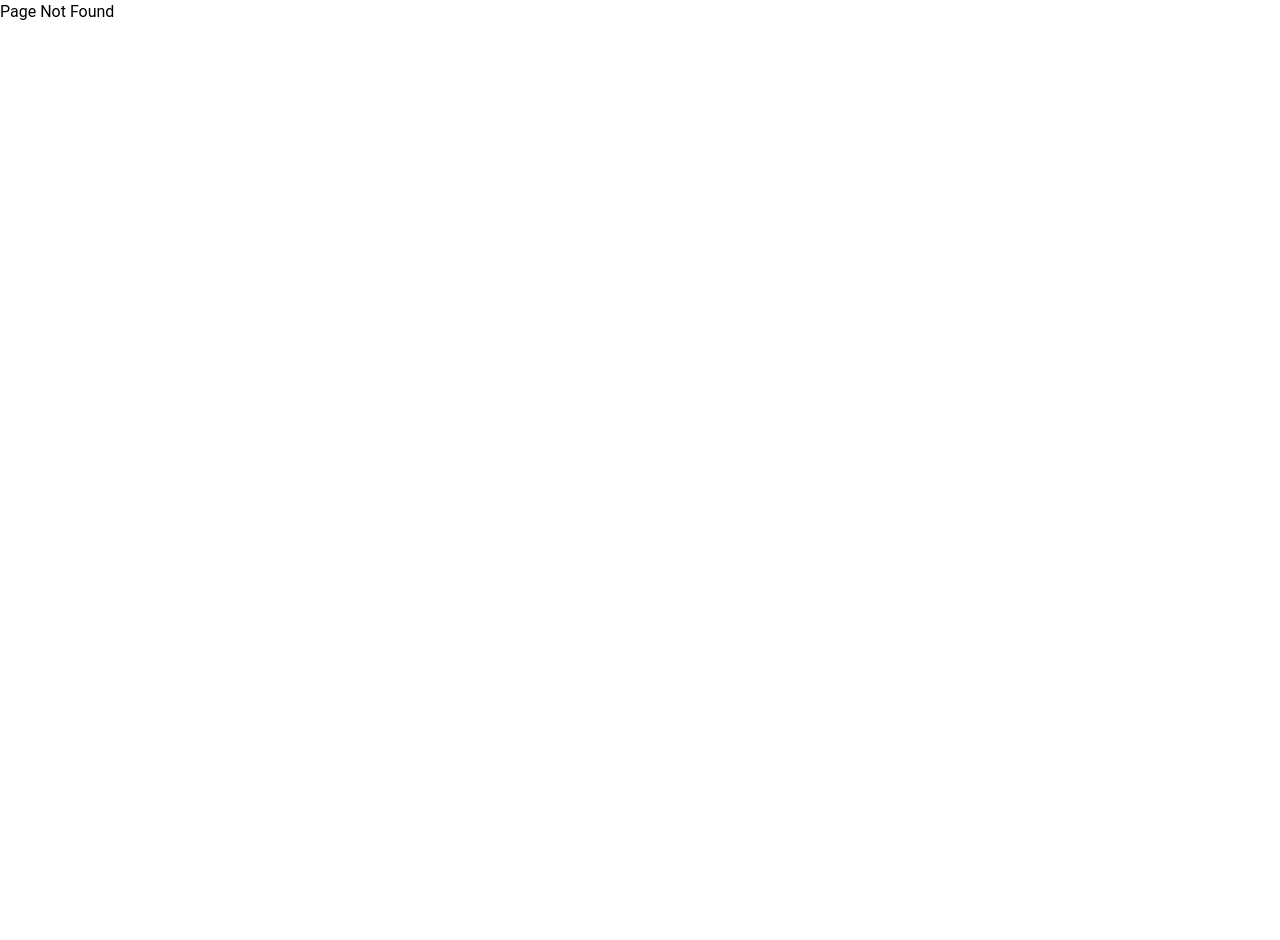
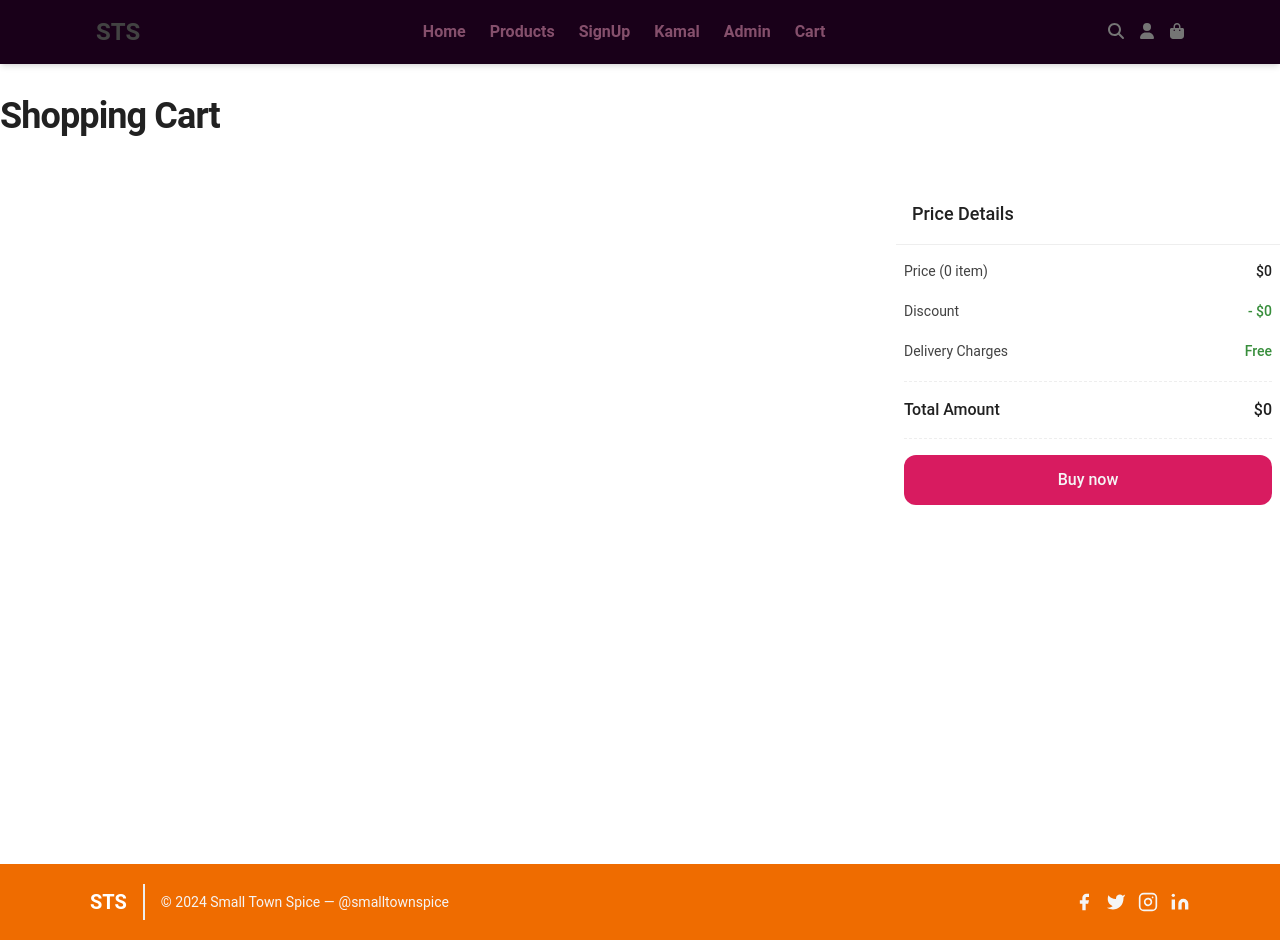
Before and after one commit to kiraashley24/inf655finalproject, a React (Create React App) app: page /cart in a window 1280 px wide. Before the commit this address had no page. Before the commit the page ends 800 px from the top, so only its background shows below. Built offline with nearby package versions, Linux system fonts and the light colour scheme.

Commit message:
added shopping cart

```diff
--- a/src/App.js
+++ b/src/App.js
@@ -3,6 +3,7 @@ import './App.css';
 import Home from "./pages/home/Home";
 import PageNotFound from "./pages/404/PageNotFound";
 import ProductInfo from "./pages/productInfo/ProductInfo";
+import CartPage from "./pages/cart/CartPage";
 function App() {
   return (
     <>
@@ -11,6 +12,7 @@ function App() {
         <Route path="/" element={<Home/>} />
         <Route path="/*" element={<PageNotFound />} />
         <Route path="/productinfo" element={<ProductInfo />} />
+        <Route path="/cart" element={<CartPage />} />
       </Routes>
       </Router>
     </>
--- a/src/components/homePageProducts/HomePageProducts.jsx
+++ b/src/components/homePageProducts/HomePageProducts.jsx
@@ -1,10 +1,11 @@
 import { useNavigate } from "react-router-dom";
 import React from 'react'
 import homeData from "./data";
+import { CartContext } from "../../context/CartContext";
 
 const HomePageProductCard = () => {
 const navigate = useNavigate();
-
+const { addToCart } = React.useContext(CartContext);
   return (
     <div className="mt-10">
       <div className="bg-amber-600 p-5">
@@ -38,7 +39,7 @@ const navigate = useNavigate();
                       <div className="flex justify-center">
                         <button
                           className=" bg-amber-500 hover:bg-yellow-600 w-full text-black py-[4px] rounded-lg font-bold"
-
+                          onClick={() => addToCart(item)}
                         >
                           Add to Cart
                         </button>
--- /dev/null
+++ b/src/context/CartContext.jsx
@@ -0,0 +1,34 @@
+import React from "react";
+
+export const CartContext = React.createContext();
+export const CartProvider = ({ children }) => {
+  const [cart, setCart] = React.useState([]);
+
+  const addToCart = (item) => {
+    // Check if the item is already in the cart
+    const existingItem = cart.find((cartItem) => cartItem.id === item.id);
+
+    if (existingItem) {
+      // If the item is already in the cart, increment the quantity
+      setCart(
+        cart.map((cartItem) =>
+          cartItem.id === item.id
+            ? { ...cartItem, quantity: cartItem.quantity + 1 }
+            : cartItem
+        )
+      );
+    } else {
+      // If the item is not in the cart, add it
+      setCart([...cart, { ...item, quantity: 1 }]);
+    }
+
+    // Log the state of the cart
+    console.log(cart);
+  };
+
+  return (
+    <CartContext.Provider value={{ cart, addToCart }}>
+      {children}
+    </CartContext.Provider>
+  );
+};
--- a/src/index.js
+++ b/src/index.js
@@ -3,12 +3,15 @@ import ReactDOM from "react-dom/client";
 import "./index.css";
 import App from "./App";
 import { ThemeProvider } from "@material-tailwind/react";
+import { CartProvider } from "./context/CartContext"
 
 const root = ReactDOM.createRoot(document.getElementById("root"));
 root.render(
   <React.StrictMode>
     <ThemeProvider>
-      <App />
+      <CartProvider>
+        <App />
+      </CartProvider>
     </ThemeProvider>
   </React.StrictMode>
 );
--- /dev/null
+++ b/src/pages/cart/CartPage.jsx
@@ -0,0 +1,146 @@
+import React from "react";
+import Layout from "../../components/layout/Layout";
+import { FontAwesomeIcon } from "@fortawesome/react-fontawesome";
+import { faTrash } from "@fortawesome/free-solid-svg-icons";
+import { CartContext } from "../../context/CartContext";
+
+const CartPage = () => {
+  const { cart } = React.useContext(CartContext);
+
+  // Calculate total price
+  const totalPrice = cart.reduce((total, item) => total + item.price, 0);
+
+  // Calculate discount (for example, 10% of total price)
+  const discount = totalPrice * 0.1;
+
+  return (
+    <Layout>
+      <div className="container mx-auto px-4 max-w-7xl px-2 lg:px-0">
+        <div className="mx-auto max-w-2xl py-8 lg:max-w-7xl">
+          <h1 className="text-3xl font-bold tracking-tight text-gray-900 sm:text-4xl">
+            Shopping Cart
+          </h1>
+          <form className="mt-12 lg:grid lg:grid-cols-12 lg:items-start lg:gap-x-12 xl:gap-x-16">
+            <section
+              aria-labelledby="cart-heading"
+              className="rounded-lg bg-white lg:col-span-8"
+            >
+              <h2 id="cart-heading" className="sr-only">
+                Items in your shopping cart
+              </h2>
+              <ul role="list" className="divide-y divide-gray-200">
+                {cart.map((item, index) => (
+                  <div key={index} className="">
+                    <li className="flex py-6 sm:py-6 ">
+                      <div className="flex-shrink-0">
+                        <img
+                          src={item.image}
+                          alt={item.title}
+                          className="sm:h-38 sm:w-38 h-24 w-24 rounded-md object-contain object-center"
+                        />
+                      </div>
+
+                      <div className="ml-4 flex flex-1 flex-col justify-between sm:ml-6">
+                        <div className="relative pr-9 sm:grid sm:grid-cols-2 sm:gap-x-6 sm:pr-0">
+                          <div>
+                            <div className="flex justify-between">
+                              <h3 className="text-sm">
+                                <a
+                                  href="#"
+                                  className="font-semibold text-black"
+                                >
+                                  {item.title}
+                                </a>
+                              </h3>
+                            </div>
+                            <div className="mt-1 flex items-end">
+                              <p className="text-sm font-medium text-gray-900">
+                                ${item.price}
+                              </p>
+                            </div>
+                          </div>
+                        </div>
+                      </div>
+                    </li>
+                    <div className="mb-2 flex">
+                      <div className="ml-6 flex text-sm">
+                        <button
+                          type="button"
+                          className="flex items-center space-x-1 px-2 py-1 pl-0"
+                        >
+                          <FontAwesomeIcon
+                            icon={faTrash}
+                            size={12}
+                            className="text-red-500"
+                          />
+                          <span className="text-xs font-medium text-red-500">
+                            Remove
+                          </span>
+                        </button>
+                      </div>
+                    </div>
+                  </div>
+                ))}
+              </ul>
+            </section>
+            {/* Order summary */}
+            <section
+              aria-labelledby="summary-heading"
+              className="mt-16 rounded-md bg-white lg:col-span-4 lg:mt-0 lg:p-0"
+            >
+              <h2
+                id="summary-heading"
+                className=" border-b border-gray-200 px-4 py-3 text-lg font-medium text-gray-900 sm:p-4"
+              >
+                Price Details
+              </h2>
+              <div>
+                <dl className=" space-y-1 px-2 py-4">
+                  <div className="flex items-center justify-between">
+                    <dt className="text-sm text-gray-800">
+                      Price ({cart.length} item)
+                    </dt>
+                    <dd className="text-sm font-medium text-gray-900">
+                      ${totalPrice}
+                    </dd>
+                  </div>
+                  <div className="flex items-center justify-between pt-4">
+                    <dt className="flex items-center text-sm text-gray-800">
+                      <span>Discount</span>
+                    </dt>
+                    <dd className="text-sm font-medium text-green-700">
+                      - ${discount}
+                    </dd>
+                  </div>
+                  <div className="flex items-center justify-between py-4">
+                    <dt className="flex text-sm text-gray-800">
+                      <span>Delivery Charges</span>
+                    </dt>
+                    <dd className="text-sm font-medium text-green-700">Free</dd>
+                  </div>
+                  <div className="flex items-center justify-between border-y border-dashed py-4 ">
+                    <dt className="text-base font-medium text-gray-900">
+                      Total Amount
+                    </dt>
+                    <dd className="text-base font-medium text-gray-900">
+                      ${totalPrice - discount}
+                    </dd>
+                  </div>
+                </dl>
+                <div className="px-2 pb-4 font-medium text-green-700">
+                  <div className="flex gap-4 mb-6">
+                    <button className="w-full px-4 py-3 text-center text-gray-100 bg-pink-600 border border-transparent dark:border-gray-700 hover:border-pink-500 hover:text-pink-700 hover:bg-pink-100 rounded-xl">
+                      Buy now
+                    </button>
+                  </div>
+                </div>
+              </div>
+            </section>
+          </form>
+        </div>
+      </div>
+    </Layout>
+  );
+};
+
+export default CartPage;
--- a/src/pages/productInfo/ProductInfo.jsx
+++ b/src/pages/productInfo/ProductInfo.jsx
@@ -3,12 +3,12 @@ import Layout from "../../components/layout/Layout";
 import { FontAwesomeIcon } from "@fortawesome/react-fontawesome";
 import { useLocation } from "react-router-dom";
 import { faStar } from "@fortawesome/free-solid-svg-icons";
-
+import { CartContext } from "../../context/CartContext";
 
 const ProductInfo = () => {
   const location = useLocation();
   const product = location.state.product;
-
+  const { addToCart } = React.useContext(CartContext);
   return (
     <Layout>
       <section className="py-5 lg:py-16 font-poppins dark:bg-gray-800">
@@ -66,7 +66,7 @@ const ProductInfo = () => {
                 <div className="flex flex-wrap items-center mb-6">
                   <button
                     className="w-full px-4 py-3 text-center text-pink-600 bg-pink-100 border border-pink-600  hover:bg-pink-600 hover:text-gray-100 rounded-xl"
-
+                    onClick={() => addToCart(product)}
                   >
                     Add to cart
                   </button>
```
